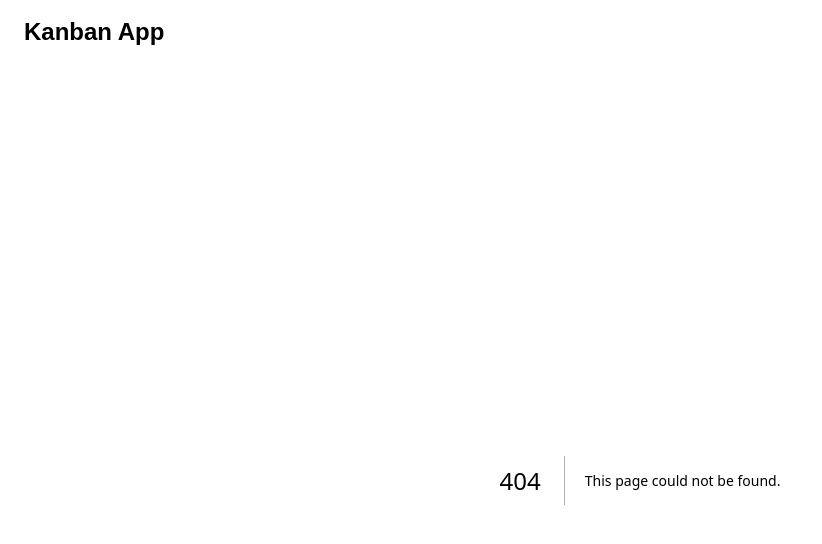
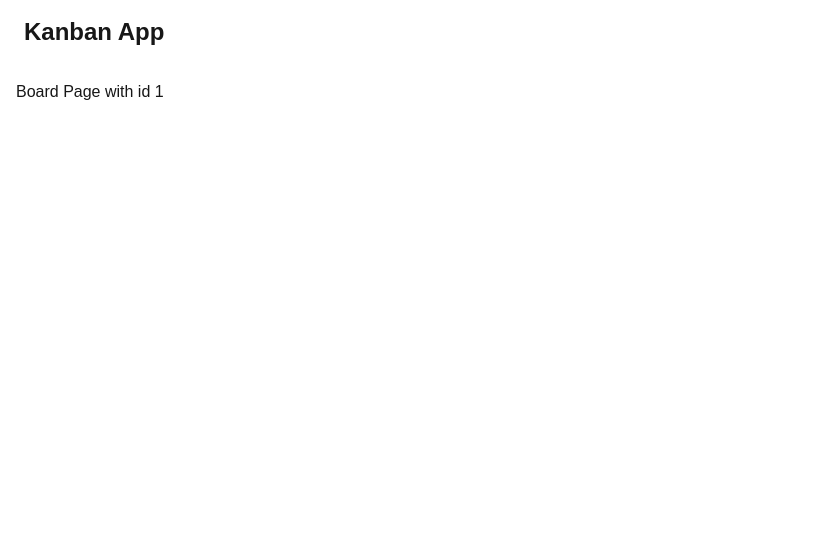
Before and after one commit to ishantbh/tasks-dnd, a Next.js app: page /boards/1 in a window 1280 px wide. Before the commit this address had no page. Shown: the top 544 px of the page, without its empty margins (0-822 px from the left). Built offline with nearby package versions, Linux system fonts and the light colour scheme.

Commit message:
add board page with board id in params

```diff
--- /dev/null
+++ b/app/boards/[id]/page.tsx
@@ -0,0 +1,9 @@
+export default async function BoardPage({
+  params,
+}: {
+  params: Promise<{ id: string }>
+}) {
+  const { id: boardId } = await params
+
+  return <div>Board Page with id {boardId}</div>
+}
```
